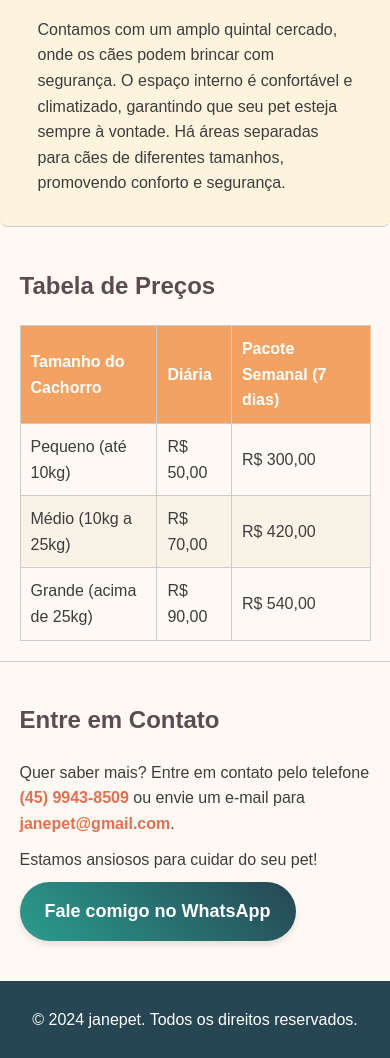
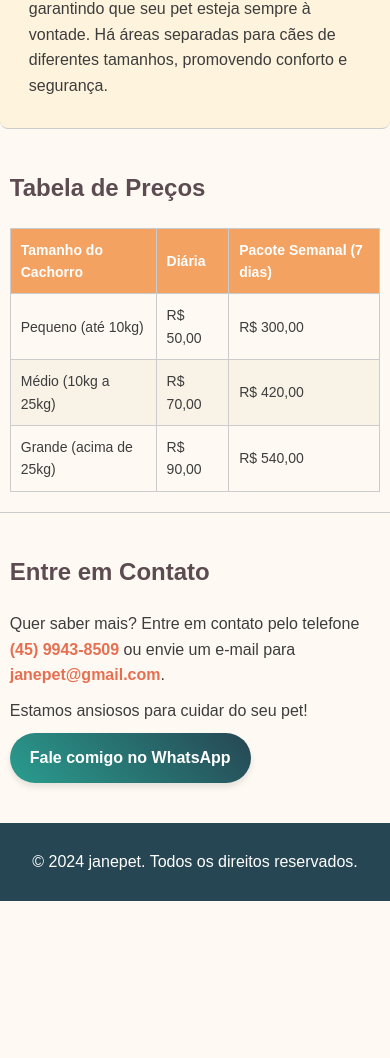
Before and after one commit to josedezembro07/Cachorros, a plain HTML site: page index.html in a window 390 px wide. Shown: the part 580-1638 px from the top of the page. After the commit the page ends 1481 px from the top, so only its background shows below. Drawn offline with Linux system fonts and the light colour scheme.

Commit message:
Add files via upload

```diff
--- a/style.css
+++ b/style.css
@@ -104,3 +104,31 @@ footer {
     padding: 10px 0;
     margin-top: 20px;
 }
+
+/* Responsividade */
+@media (max-width: 768px) {
+    body {
+        font-size: 16px;
+    }
+
+    .container {
+        width: 95%;
+    }
+
+    header {
+        padding: 15px 0;
+    }
+
+    table, th, td {
+        font-size: 14px;
+    }
+
+    .whatsapp-button {
+        font-size: 16px;
+        padding: 12px 20px;
+    }
+
+    h1, h2 {
+        font-size: 1.5em;
+    }
+}
```
